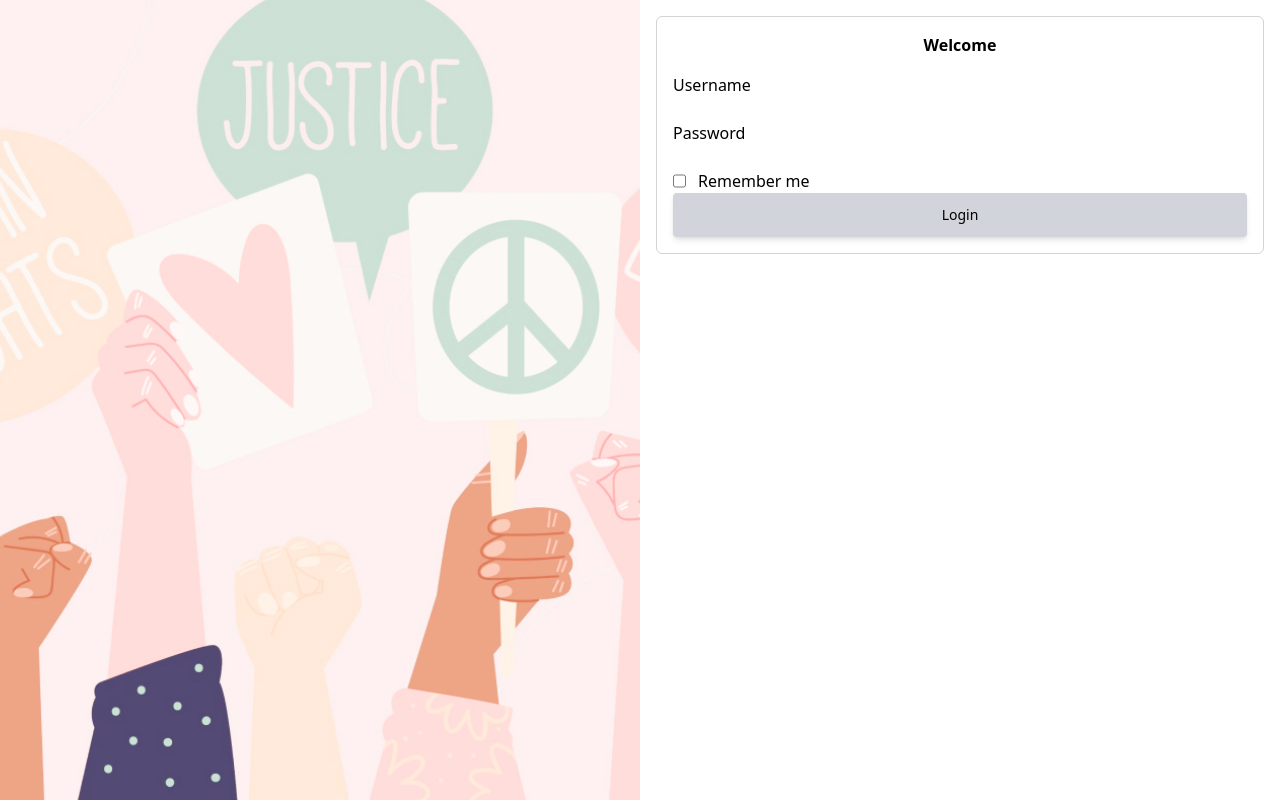
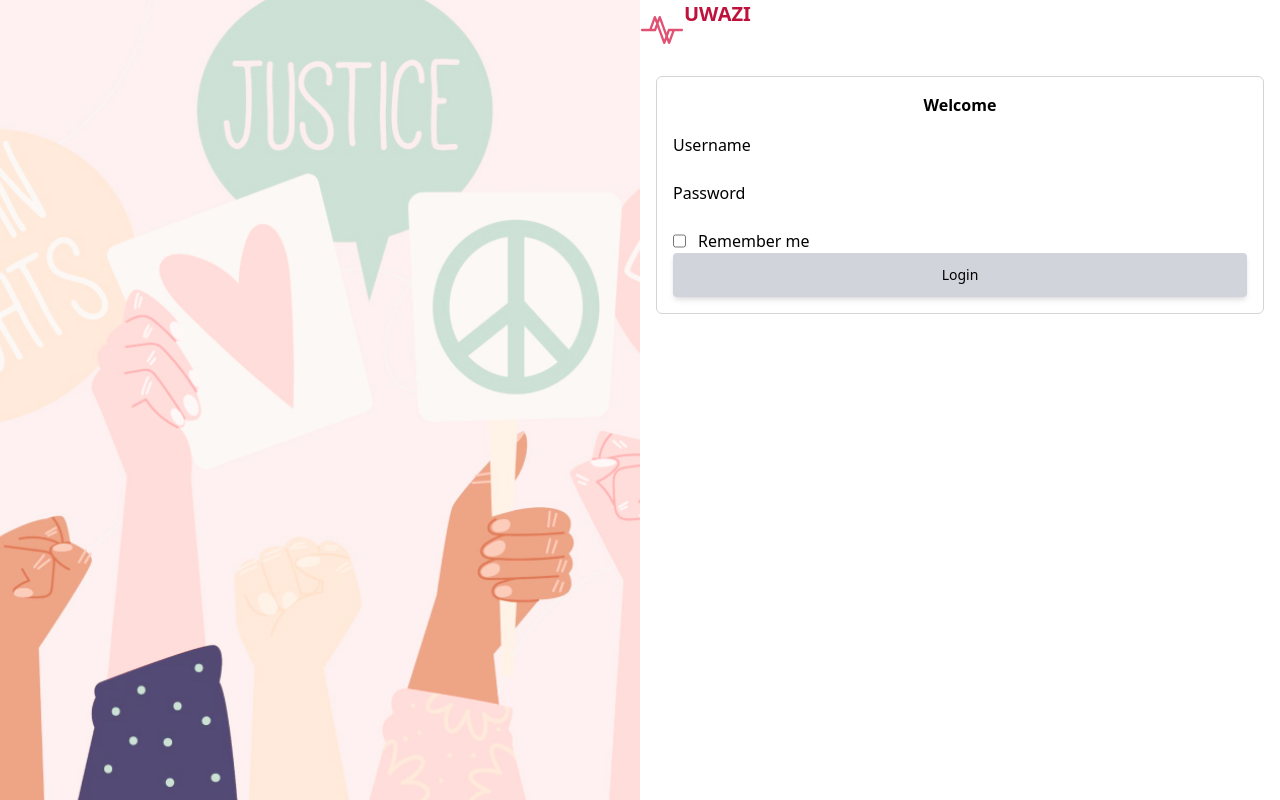
Before and after one commit to huridocs/uwazi-client, a Next.js app: page /login in a window 1280 px wide. Built offline with nearby package versions, Linux system fonts and the light colour scheme.

Commit message:
login page title wip

```diff
--- a/src/pages/login.tsx
+++ b/src/pages/login.tsx
@@ -38,6 +38,10 @@ const Login: NextPage = () => {
           />
         </div>
         <div className="form w-1/2">
+          <div className="title flex">
+            <Image src="/uwazi-icon.svg" alt="UWAZI logo" height="60px" width="44px" />
+            <h1 className="text-xl font-bold text-rose-700">UWAZI</h1>
+          </div>
           <form onSubmit={handleSubmit(onSubmit)}>
             <div className="fields flex flex-col p-4 m-4 bg-white border rounded-md border-neutral-300 hover:border-neutral-500 hover:shadow-md">
               <>
```
Also changed, not shown: public/uwazi-icon.svg (added).
